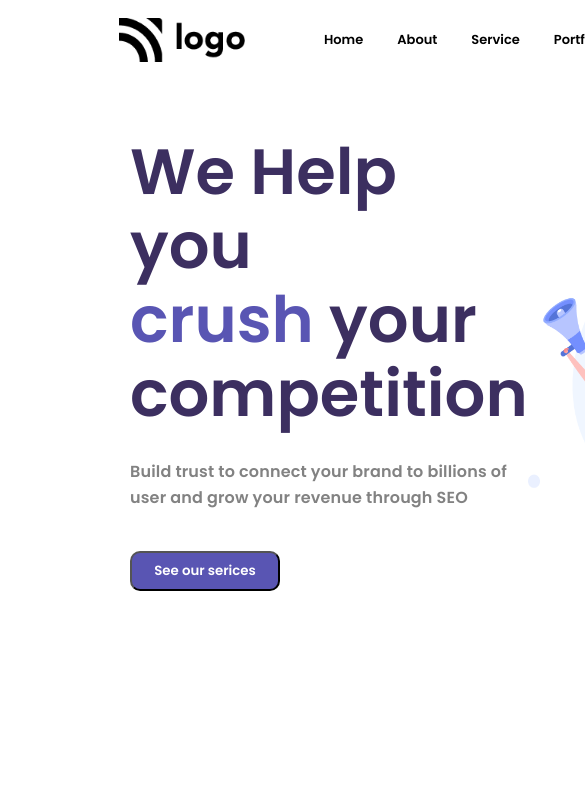
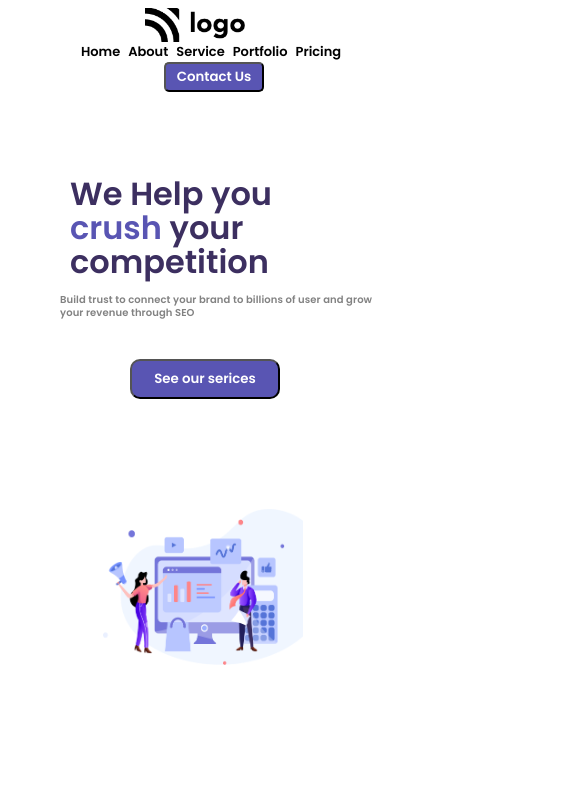
Before and after one commit to Nitishcoderr/4nd_Feb, a plain HTML site: page index.html in a window 390 px wide. Shown: the top 793 px of the page, 585 px wide, since content can reach past the window. Drawn offline with Linux system fonts and the light colour scheme.

Commit message:
Added name

```diff
--- a/index.html
+++ b/index.html
@@ -6,6 +6,7 @@
     <meta name="viewport" content="width=device-width, initial-scale=1.0">
     <title>Document</title>
     <link rel="stylesheet" href="/style/style.css">
+    <link rel="stylesheet" href="/style/responsive.css">
 </head>
 <body>
     <!-- Navbar -->
--- /dev/null
+++ b/style/responsive.css
@@ -0,0 +1,51 @@
+@media only screen and (max-width : 900px){
+    .container{
+        padding-top: 20px;
+    }
+    nav{
+        flex-direction: column;
+        justify-content: center;
+        height: 60px;
+    }
+    .grow-list{
+        padding-left: 32px;
+    }
+    nav img{
+        width: 100px;
+    }
+    ul li {
+        /* border: 2px solid black; */
+        text-decoration: none;
+        list-style: none;
+        padding: 0 2px;
+        margin: 0 2px;
+        cursor: pointer;
+        font-size: 13px;
+    }
+    .button{
+        padding-left: 8rem;
+    }
+
+    .hero-section{
+        flex-direction: column;
+        margin-top: 10px;
+    }
+    .left-box h1{
+        font-size:32px ;
+        line-height: 34px;
+        padding-left: 70px;
+        padding-top: 40px;
+    }
+    .left-box p{
+        font-size: 10px;
+        margin-top: 14px;
+        line-height: 13px;
+        padding-left: 60px;
+    }
+    .right-box img{
+        width: 100vw;
+        padding-left: 190px;
+        padding-bottom: 125px;
+
+    }
+}
--- a/style/style.css
+++ b/style/style.css
@@ -9,12 +9,12 @@
     max-width: 130rem;
     margin: 0 auto;
     padding: 0 119px;
+    height: 15vh;
 }
 nav{
-    /* border: 2px solid red; */
     display: flex;
     align-items: center;
-    /* justify-content: space-around; */
+    justify-content: center;
     height: 80px;
     margin: 0 auto;
 }
@@ -25,23 +25,21 @@ nav img{
 }
 ul{
     display: flex;
+    align-items: center;
+    justify-content: center;
 }
 .grow-list {
     flex-grow: 1;
     padding-left: 62px;
 }
 ul li {
-    /* border: 2px solid black; */
     text-decoration: none;
     list-style: none;
     padding: 0 5px;
     margin: 0 12px;
     font-family: 'Poppins', sans-serif;
     cursor: pointer;
-    font-size: 13px;
-}
-ul li:hover{
-    font-weight: 700px;
+    font-size: 23px;
 }
 .button{
     padding-right: 90px;
@@ -61,10 +59,11 @@ button:hover{
     color: black;
 }
 .hero-section{
+    height: 85vh;
     display: flex;
     align-items: center;
     justify-content: space-between;
-    margin-top: 55px;
+    margin-top: 20px;
 }
 .left-box h1{
     font-family: "Poppins";
@@ -109,7 +108,8 @@ button:hover{
 }
 .right-box{
     padding-right: 175px;
+    padding-bottom: 60px;
 }
 .right-box img{
-    width: 500px;
+    width: 40vw;
 }
```
